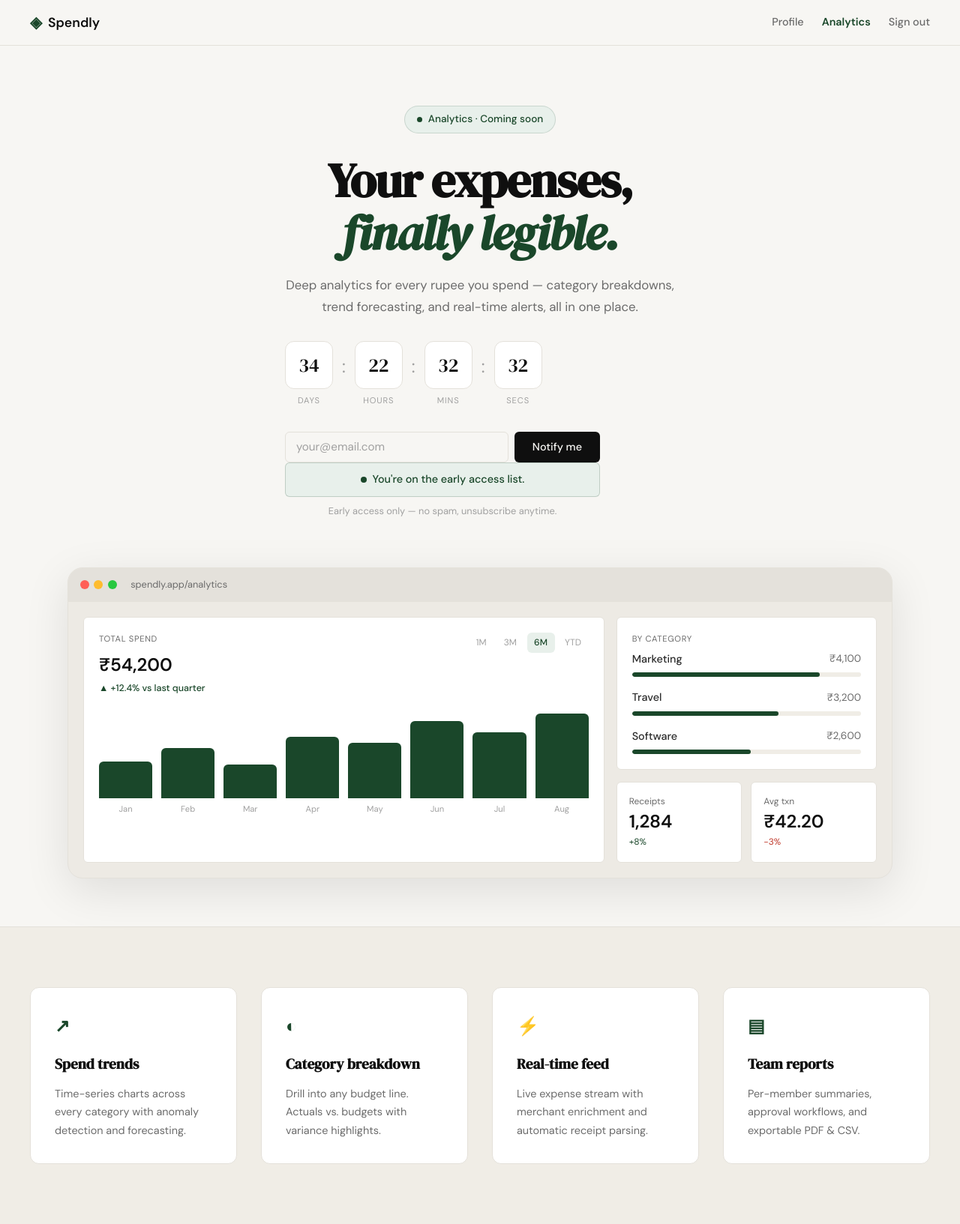
After one commit to akshayjain-lgtm/Expense_tracker, a Flask app: page /analytics in a window 1280 px wide. The commit adds this page. Shown: the top 1633 px of the page at 75% size. Run offline with Flask 3, Linux system fonts and the light colour scheme; the visitor is signed in with stand-in values (Sample User, id 1).

Commit message:
Add analytics coming-soon page
Adds a placeholder /analytics route with a countdown, mock dashboard preview, and nav link, ahead of the real analytics feature build.

```diff
--- a/app.py
+++ b/app.py
@@ -160,6 +160,15 @@ def profile():
     )
 
 
+@app.route("/analytics")
+def analytics():
+    if not session.get("user_id"):
+        return redirect(url_for("login"))
+
+    launch_date = (datetime.utcnow() + timedelta(days=45)).isoformat()
+    return render_template("analytics.html", launch_date=launch_date)
+
+
 @app.route("/expenses/add")
 def add_expense():
     return "Add expense — coming in Step 7"
--- a/static/css/style.css
+++ b/static/css/style.css
@@ -974,3 +974,237 @@ a { color: inherit; text-decoration: none; }
     color: var(--danger);
     border: 1px solid var(--danger);
 }
+
+/* ------------------------------------------------------------------ */
+/* Analytics — coming soon page                                        */
+/* ------------------------------------------------------------------ */
+
+.countdown {
+    display: flex;
+    align-items: flex-start;
+    gap: 0.75rem;
+    margin-bottom: 2rem;
+}
+
+.countdown-unit {
+    display: flex;
+    flex-direction: column;
+    align-items: center;
+    gap: 0.4rem;
+}
+
+.countdown-value {
+    display: flex;
+    align-items: center;
+    justify-content: center;
+    width: 64px;
+    height: 64px;
+    background: var(--paper-card);
+    border: 1px solid var(--border);
+    border-radius: var(--radius-md);
+    font-family: var(--font-display);
+    font-size: 1.6rem;
+    color: var(--ink);
+    font-variant-numeric: tabular-nums;
+}
+
+.countdown-label {
+    font-size: 0.7rem;
+    text-transform: uppercase;
+    letter-spacing: 0.08em;
+    color: var(--ink-faint);
+}
+
+.countdown-sep {
+    font-size: 1.5rem;
+    color: var(--ink-faint);
+    margin-top: 0.9rem;
+}
+
+.notify-capture {
+    width: 100%;
+    max-width: 420px;
+}
+
+.notify-form {
+    display: flex;
+    gap: 0.5rem;
+}
+
+.notify-form .form-input { flex: 1; }
+
+.notify-success {
+    display: flex;
+    align-items: center;
+    justify-content: center;
+    gap: 0.5rem;
+    background: var(--accent-light);
+    color: var(--accent);
+    border: 1px solid rgba(26, 71, 42, 0.2);
+    border-radius: var(--radius-sm);
+    padding: 0.65rem 1rem;
+    font-size: 0.9rem;
+    font-weight: 500;
+}
+
+.notify-success-dot {
+    width: 8px;
+    height: 8px;
+    border-radius: 50%;
+    background: var(--accent);
+    flex-shrink: 0;
+}
+
+.notify-note {
+    margin-top: 0.6rem;
+    font-size: 0.8rem;
+    color: var(--ink-faint);
+    text-align: center;
+}
+
+.analytics-preview-section {
+    padding: 0 2rem 4rem;
+    display: flex;
+    justify-content: center;
+}
+
+.mock-browser--lg {
+    width: 100%;
+    max-width: 1100px;
+}
+
+.mock-browser-url {
+    margin-left: 0.75rem;
+    font-size: 0.8rem;
+    color: var(--ink-muted);
+}
+
+.mock-dashboard-grid {
+    padding: 1.25rem;
+    display: grid;
+    grid-template-columns: 2fr 1fr;
+    gap: 1rem;
+}
+
+.dashboard-chart-card,
+.dashboard-category-card {
+    background: var(--paper-card);
+    border: 1px solid var(--border);
+    border-radius: var(--radius-sm);
+    padding: 1.25rem;
+}
+
+.dashboard-side-col {
+    display: flex;
+    flex-direction: column;
+    gap: 1rem;
+}
+
+.dashboard-chart-head {
+    display: flex;
+    align-items: flex-start;
+    justify-content: space-between;
+    margin-bottom: 1.25rem;
+    flex-wrap: wrap;
+    gap: 0.75rem;
+}
+
+.dashboard-card-label {
+    display: block;
+    font-size: 0.7rem;
+    text-transform: uppercase;
+    letter-spacing: 0.06em;
+    color: var(--ink-muted);
+    margin-bottom: 0.35rem;
+}
+
+.dashboard-chart-value {
+    display: block;
+    font-size: 1.5rem;
+    font-weight: 700;
+    color: var(--ink);
+}
+
+.dashboard-chart-trend {
+    display: block;
+    font-size: 0.78rem;
+    font-weight: 500;
+    margin-top: 0.2rem;
+}
+
+.dashboard-trend-up { color: var(--accent); }
+.dashboard-trend-down { color: var(--danger); }
+
+.dashboard-range-toggle {
+    display: flex;
+    gap: 0.25rem;
+}
+
+.dashboard-range-toggle span {
+    font-size: 0.75rem;
+    padding: 0.25rem 0.6rem;
+    border-radius: var(--radius-sm);
+    color: var(--ink-faint);
+}
+
+.dashboard-range-toggle span.is-active {
+    background: var(--accent-light);
+    color: var(--accent);
+    font-weight: 500;
+}
+
+.mock-chart-bars {
+    display: flex;
+    align-items: flex-end;
+    gap: 0.75rem;
+    height: 140px;
+}
+
+.mock-chart-bar-col {
+    flex: 1;
+    display: flex;
+    flex-direction: column;
+    align-items: center;
+    gap: 0.4rem;
+    height: 100%;
+}
+
+.mock-chart-bar-track {
+    width: 100%;
+    flex: 1;
+    display: flex;
+    align-items: flex-end;
+}
+
+.mock-chart-bar-track .mock-chart-bar {
+    width: 100%;
+    border-radius: var(--radius-sm) var(--radius-sm) 0 0;
+}
+
+.mock-bar-accent { background: var(--accent); }
+
+.mock-chart-bar-label {
+    font-size: 0.7rem;
+    color: var(--ink-faint);
+}
+
+.dashboard-stat-chips {
+    display: grid;
+    grid-template-columns: repeat(2, 1fr);
+    gap: 0.75rem;
+}
+
+.analytics-features-inner {
+    grid-template-columns: repeat(4, 1fr);
+}
+
+@media (max-width: 900px) {
+    .mock-dashboard-grid { grid-template-columns: 1fr; }
+    .analytics-features-inner { grid-template-columns: repeat(2, 1fr); }
+}
+
+@media (max-width: 600px) {
+    .countdown-value { width: 52px; height: 52px; font-size: 1.25rem; }
+    .notify-form { flex-direction: column; }
+    .analytics-features-inner { grid-template-columns: 1fr; }
+}
--- /dev/null
+++ b/templates/analytics.html
@@ -0,0 +1,185 @@
+{% extends "base.html" %}
+
+{% block title %}Analytics — Spendly{% endblock %}
+
+{% block content %}
+
+<section class="hero">
+    <div class="hero-inner">
+        <div class="hero-badge">
+            <span class="hero-badge-dot"></span>
+            Analytics · Coming soon
+        </div>
+        <h1 class="hero-title">
+            Your expenses,<br>
+            <span class="hero-title-accent">finally legible.</span>
+        </h1>
+        <p class="hero-subtitle">
+            Deep analytics for every rupee you spend — category breakdowns,
+            trend forecasting, and real-time alerts, all in one place.
+        </p>
+
+        <div class="countdown" id="countdown" data-launch="{{ launch_date }}">
+            <div class="countdown-unit">
+                <span class="countdown-value" data-unit="days">00</span>
+                <span class="countdown-label">Days</span>
+            </div>
+            <span class="countdown-sep">:</span>
+            <div class="countdown-unit">
+                <span class="countdown-value" data-unit="hours">00</span>
+                <span class="countdown-label">Hours</span>
+            </div>
+            <span class="countdown-sep">:</span>
+            <div class="countdown-unit">
+                <span class="countdown-value" data-unit="minutes">00</span>
+                <span class="countdown-label">Mins</span>
+            </div>
+            <span class="countdown-sep">:</span>
+            <div class="countdown-unit">
+                <span class="countdown-value" data-unit="seconds">00</span>
+                <span class="countdown-label">Secs</span>
+            </div>
+        </div>
+
+        <div class="notify-capture">
+            <form class="notify-form" id="notify-form">
+                <input type="email" id="notify-email" class="form-input" placeholder="your@email.com" required>
+                <button type="submit" class="btn-primary">Notify me</button>
+            </form>
+            <div class="notify-success" id="notify-success" hidden>
+                <span class="notify-success-dot"></span>
+                You're on the early access list.
+            </div>
+            <p class="notify-note">Early access only — no spam, unsubscribe anytime.</p>
+        </div>
+    </div>
+</section>
+
+<section class="analytics-preview-section">
+    <div class="mock-browser mock-browser--lg">
+        <div class="mock-browser-bar">
+            <span class="mock-dot mock-dot-red"></span>
+            <span class="mock-dot mock-dot-yellow"></span>
+            <span class="mock-dot mock-dot-green-mac"></span>
+            <span class="mock-browser-url">spendly.app/analytics</span>
+        </div>
+        <div class="mock-dashboard-grid">
+            <div class="dashboard-chart-card">
+                <div class="dashboard-chart-head">
+                    <div>
+                        <span class="dashboard-card-label">Total spend</span>
+                        <span class="dashboard-chart-value">₹54,200</span>
+                        <span class="dashboard-chart-trend dashboard-trend-up">▲ +12.4% vs last quarter</span>
+                    </div>
+                    <div class="dashboard-range-toggle">
+                        <span>1M</span><span>3M</span><span class="is-active">6M</span><span>YTD</span>
+                    </div>
+                </div>
+                <div class="mock-chart-bars">
+                    {% for month in [
+                        ('Jan', 42), ('Feb', 58), ('Mar', 39), ('Apr', 71),
+                        ('May', 64), ('Jun', 89), ('Jul', 76), ('Aug', 98)
+                    ] %}
+                    <div class="mock-chart-bar-col">
+                        <div class="mock-chart-bar-track">
+                            <div class="mock-chart-bar mock-bar-accent" style="height: {{ month[1] }}%"></div>
+                        </div>
+                        <span class="mock-chart-bar-label">{{ month[0] }}</span>
+                    </div>
+                    {% endfor %}
+                </div>
+            </div>
+
+            <div class="dashboard-side-col">
+                <div class="dashboard-category-card">
+                    <span class="dashboard-card-label">By category</span>
+                    <div class="category-breakdown">
+                        {% for cat in [
+                            ('Marketing', '₹4,100', 82), ('Travel', '₹3,200', 64), ('Software', '₹2,600', 52)
+                        ] %}
+                        <div class="category-row">
+                            <div class="category-meta">
+                                <span class="category-name">{{ cat[0] }}</span>
+                                <span class="category-amount">{{ cat[1] }}</span>
+                            </div>
+                            <div class="progress-bar" style="--pct: {{ cat[2] }}%">
+                                <div class="progress-fill"></div>
+                            </div>
+                        </div>
+                        {% endfor %}
+                    </div>
+                </div>
+                <div class="dashboard-stat-chips">
+                    <div class="mock-stat-card">
+                        <span class="mock-stat-label">Receipts</span>
+                        <span class="mock-stat-value">1,284</span>
+                        <span class="mock-stat-sub mock-sub-success">+8%</span>
+                    </div>
+                    <div class="mock-stat-card">
+                        <span class="mock-stat-label">Avg txn</span>
+                        <span class="mock-stat-value">₹42.20</span>
+                        <span class="mock-stat-sub mock-sub-danger">-3%</span>
+                    </div>
+                </div>
+            </div>
+        </div>
+    </div>
+</section>
+
+<section class="features">
+    <div class="features-inner analytics-features-inner">
+        <div class="feature-card">
+            <div class="feature-icon">↗</div>
+            <h3 class="feature-title">Spend trends</h3>
+            <p class="feature-body">Time-series charts across every category with anomaly detection and forecasting.</p>
+        </div>
+        <div class="feature-card">
+            <div class="feature-icon">◐</div>
+            <h3 class="feature-title">Category breakdown</h3>
+            <p class="feature-body">Drill into any budget line. Actuals vs. budgets with variance highlights.</p>
+        </div>
+        <div class="feature-card">
+            <div class="feature-icon">⚡</div>
+            <h3 class="feature-title">Real-time feed</h3>
+            <p class="feature-body">Live expense stream with merchant enrichment and automatic receipt parsing.</p>
+        </div>
+        <div class="feature-card">
+            <div class="feature-icon">▤</div>
+            <h3 class="feature-title">Team reports</h3>
+            <p class="feature-body">Per-member summaries, approval workflows, and exportable PDF &amp; CSV.</p>
+        </div>
+    </div>
+</section>
+
+{% endblock %}
+
+{% block scripts %}
+<script>
+(function () {
+    var countdownEl = document.getElementById('countdown');
+    var launchDate  = new Date(countdownEl.dataset.launch);
+
+    function pad(n) { return String(n).padStart(2, '0'); }
+
+    function tick() {
+        var diff = Math.max(0, launchDate.getTime() - Date.now());
+        countdownEl.querySelector('[data-unit="days"]').textContent    = pad(Math.floor(diff / 86400000));
+        countdownEl.querySelector('[data-unit="hours"]').textContent   = pad(Math.floor((diff % 86400000) / 3600000));
+        countdownEl.querySelector('[data-unit="minutes"]').textContent = pad(Math.floor((diff % 3600000) / 60000));
+        countdownEl.querySelector('[data-unit="seconds"]').textContent = pad(Math.floor((diff % 60000) / 1000));
+    }
+
+    tick();
+    setInterval(tick, 1000);
+
+    var form    = document.getElementById('notify-form');
+    var success = document.getElementById('notify-success');
+
+    form.addEventListener('submit', function (e) {
+        e.preventDefault();
+        form.hidden = true;
+        success.hidden = false;
+    });
+}());
+</script>
+{% endblock %}
--- a/templates/base.html
+++ b/templates/base.html
@@ -22,6 +22,7 @@
             <div class="nav-links">
                 {% if session.get('user_id') %}
                 <a href="{{ url_for('profile') }}" class="{% if request.endpoint == 'profile' %}nav-link--active{% endif %}">Profile</a>
+                <a href="{{ url_for('analytics') }}" class="{% if request.endpoint == 'analytics' %}nav-link--active{% endif %}">Analytics</a>
                 <a href="{{ url_for('logout') }}">Sign out</a>
                 {% else %}
                 <a href="{{ url_for('login') }}">Sign in</a>
```
